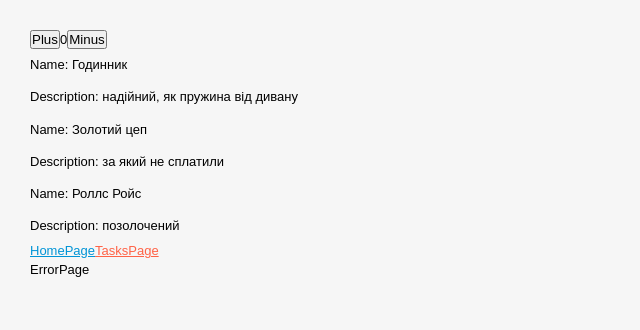
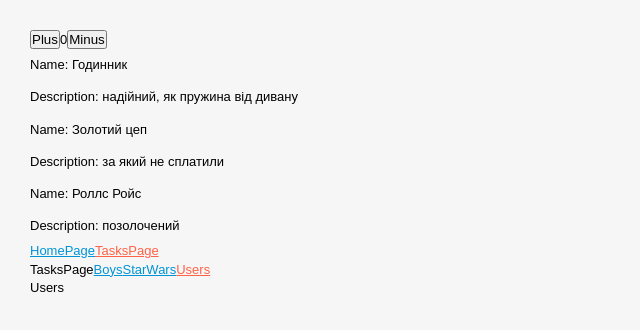
Before and after one commit to VladChornyi/efw-react, a React (Create React App) app: page /tasks/users in a window 1280 px wide. Shown: the top 330 px of the page, without its empty margins (0-640 px from the left). Built offline with nearby package versions, Linux system fonts and the light colour scheme; no server answers.

Commit message:
add users

```diff
--- a/src/components/App.js
+++ b/src/components/App.js
@@ -17,6 +17,7 @@ import { ErrorPage } from "../pages/ErrorPage/ErrorPage.jsx";
 import { Layout } from "./Layout/Layout";
 import { Counter } from "./Counter/Counter";
 import { GoodList } from "./GoodsList/GoodsList";
+import { Users } from "./Users/Users";
 
 function App() {
   return (
@@ -30,6 +31,7 @@ function App() {
           <Route path="/tasks" element={<TasksPage />}>
             <Route path="boys" element={<Boys />} />
             <Route path="starwars" element={<StarWars />} />
+            <Route path="users" element={<Users />} />
           </Route>
           <Route path="*" element={<ErrorPage />} />
         </Route>
--- /dev/null
+++ b/src/components/Users/Users.jsx
@@ -0,0 +1,14 @@
+
+import React, { useEffect } from 'react'
+import { useDispatch } from 'react-redux'
+import { fetchUsers } from '../../redux/users/operationsUsers'
+
+export const Users = () => {
+    const dispatch = useDispatch()
+    useEffect(() => {
+        dispatch(fetchUsers());
+    },[])
+  return (
+    <div>Users</div>
+  )
+}
--- a/src/pages/TasksPage/TasksPage.jsx
+++ b/src/pages/TasksPage/TasksPage.jsx
@@ -3,12 +3,19 @@ import { StarWars } from "../../components/StarWars/StarWars";
 import { useLocation } from "react-router-dom";
 
 export function TasksPage() {
- const location = useLocation();
+  const location = useLocation();
   return (
     <div>
       TasksPage
-      <NavLink state={{from: location}} to="boys">Boys</NavLink>
-      <NavLink state={{from: location}} to="starwars">StarWars</NavLink>
+      <NavLink state={{ from: location }} to="boys">
+        Boys
+      </NavLink>
+      <NavLink state={{ from: location }} to="starwars">
+        StarWars
+      </NavLink>
+      <NavLink state={{ from: location }} to="users">
+        Users
+      </NavLink>
       <Outlet />
     </div>
   );
--- a/src/redux/rootReducer.js
+++ b/src/redux/rootReducer.js
@@ -3,10 +3,12 @@ import { boysReducer } from "./boys/boysReducer";
 import { counterReducer } from "./counter/counterReducer";
 import { goodsListReducer } from "./goods/goodsReducer";
 import { starWarsReducer } from "./starWars/starWarsSlice";
+import { usersReducer } from "./users/usersSlice";
 
 export const rootReducer = combineReducers({
   counter: counterReducer,
   goodsList: goodsListReducer,
   boys: boysReducer,
   starWars: starWarsReducer,
+  users:usersReducer
 });
--- /dev/null
+++ b/src/redux/users/operationsUsers.js
@@ -0,0 +1,15 @@
+import { createAsyncThunk } from "@reduxjs/toolkit";
+import axios from "axios";
+axios.defaults.baseURL = "https://63c7e1d3075b3f3a91d50f37.mockapi.io/";
+
+export const fetchUsers = createAsyncThunk(
+  "users/getAll",
+  async (data, thunkAPI) => {
+    try {
+      const { data } = await axios.get("/users");
+      return data;
+    } catch (error) {
+      return thunkAPI.rejectWithValue(error.message);
+    }
+  }
+);
--- /dev/null
+++ b/src/redux/users/usersSlice.js
@@ -0,0 +1,21 @@
+import { createSlice } from "@reduxjs/toolkit";
+import { fetchUsers } from "./operationsUsers";
+
+const usersSlice = createSlice({
+  name: "users",
+  initialState: { items: [], isLoading: false, error: null },
+  extraReducers: (builder) => {
+    builder
+      .addCase(fetchUsers.pending, (state, action) => {
+        state.isLoading = true;
+      })
+      .addCase(fetchUsers.fulfilled, (state, action) => {
+        state.items = action.payload;
+        state.isLoading = false;
+      })
+      .addCase(fetchUsers.rejected, (state, action) => {
+        state.error = action.payload;
+      });
+  },
+});
+export const usersReducer = usersSlice.reducer;
```
